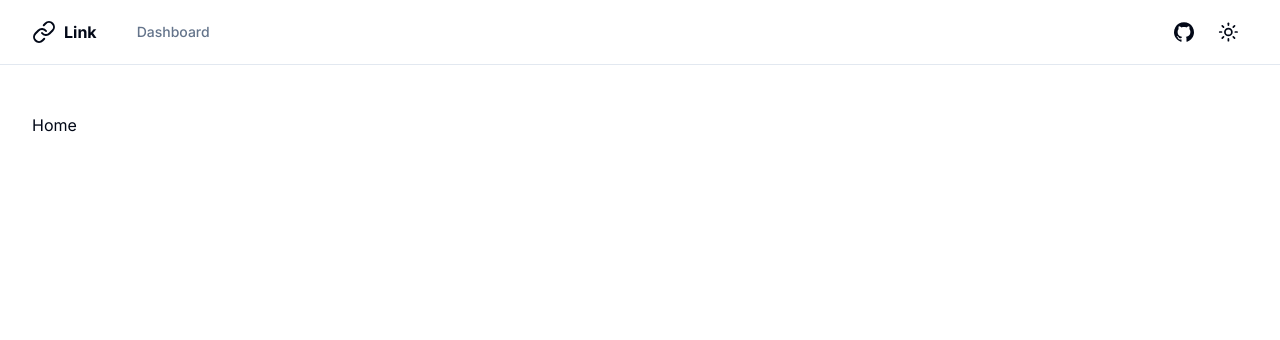
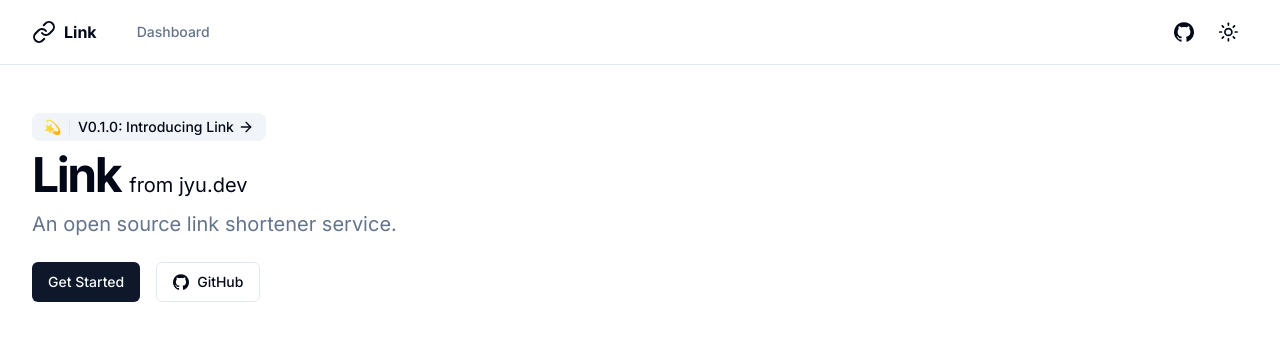
Before and after one commit to itsjoeoui/link, a Next.js app: page / in a window 1280 px wide. Shown: the top 340 px of the page. Built offline with nearby package versions, Linux system fonts and the light colour scheme.

Commit message:
homepage and better css

```diff
--- a/package.json
+++ b/package.json
@@ -13,6 +13,8 @@
     "@clerk/nextjs": "^4.27.1",
     "@hookform/resolvers": "^3.3.2",
     "@radix-ui/react-label": "^2.0.2",
+    "@radix-ui/react-scroll-area": "^1.0.5",
+    "@radix-ui/react-separator": "^1.0.3",
     "@radix-ui/react-slot": "^1.0.2",
     "@vercel/kv": "^1.0.0",
     "@vercel/postgres": "^0.5.1",
@@ -26,6 +28,7 @@
     "react": "^18.2.0",
     "react-dom": "^18.2.0",
     "react-hook-form": "^7.48.2",
+    "react-wrap-balancer": "^1.1.0",
     "sonner": "^1.2.0",
     "tailwind-merge": "^2.0.0",
     "tailwindcss-animate": "^1.0.7",
--- a/src/app/dashboard/page.tsx
+++ b/src/app/dashboard/page.tsx
@@ -34,8 +34,8 @@ export default async function Dashboard() {
       </div>
       <div className="py-3"></div>
 
-      <div className="grid grid-cols-3 gap-6">
-        <div className="col-span-1">
+      <div className="grid lg:grid-cols-3 gap-6">
+        <div className="lg:col-span-1 relative w-full overflow-auto">
           <Card>
             <CardHeader>
               <CardTitle>Create Link</CardTitle>
@@ -46,7 +46,7 @@ export default async function Dashboard() {
             </CardContent>
           </Card>
         </div>
-        <div className="col-span-2">
+        <div className="lg:col-span-2 relative w-full overflow-auto">
           <Card>
             <CardHeader>
               <CardTitle>Your Links</CardTitle>
--- a/src/app/layout.tsx
+++ b/src/app/layout.tsx
@@ -24,7 +24,7 @@ export default function RootLayout({
       <html lang="en" suppressHydrationWarning>
         <body
           className={cn(
-            "min-h-screen bg-backgrond font-sans antialiased",
+            "min-h-screen bg-backgrond font-sans antialiased max-w-screen",
             inter.variable,
           )}
           suppressHydrationWarning
--- a/src/app/page.tsx
+++ b/src/app/page.tsx
@@ -1,8 +1,58 @@
+import { Icons } from "@/components/icons";
+import {
+  PageHeader,
+  PageHeaderDescription,
+  PageHeaderHeading,
+} from "@/components/page-header";
+import { buttonVariants } from "@/components/ui/button";
+import { Separator } from "@/components/ui/separator";
+import { siteConfig } from "@/config/site";
+import { cn } from "@/utils/style";
+import { ArrowRightIcon } from "lucide-react";
+import Link from "next/link";
+import packageJson from "../../package.json";
+
 export default async function Home() {
   return (
     <div className="container">
-      <div className="py-6"></div>
-      <div>Home</div>
+      <PageHeader className="">
+        <Link
+          href="/dashboard"
+          className="inline-flex items-center rounded-lg bg-muted px-3 py-1 text-sm font-medium"
+        >
+          💫 <Separator className="mx-2 h-4" orientation="vertical" />{" "}
+          <span className="sm:hidden">
+            V{packageJson.version}: Introducing Link
+          </span>
+          <span className="hidden sm:inline">
+            V{packageJson.version}: Introducing Link
+          </span>
+          <ArrowRightIcon className="ml-1 h-4 w-4" />
+        </Link>
+        <PageHeaderHeading>
+          Link{" "}
+          <span className="font-normal text-xl tracking-normal leading-normal">
+            from jyu.dev
+          </span>
+        </PageHeaderHeading>
+        <PageHeaderDescription>
+          An open source link shortener service.
+        </PageHeaderDescription>
+        <div className="flex w-full items-center space-x-4 pb-8 pt-4 md:pb-10">
+          <Link href="/dashboard" className={cn(buttonVariants())}>
+            Get Started
+          </Link>
+          <Link
+            target="_blank"
+            rel="noreferrer"
+            href={siteConfig.links.github}
+            className={cn(buttonVariants({ variant: "outline" }))}
+          >
+            <Icons.gitHub className="mr-2 h-4 w-4" />
+            GitHub
+          </Link>
+        </div>
+      </PageHeader>
     </div>
   );
 }
--- a/src/components/dashboard/create-link.tsx
+++ b/src/components/dashboard/create-link.tsx
@@ -24,6 +24,7 @@ export function CreateLink() {
 
   useEffect(() => {
     form.setValue("alias", generateRandomAlias());
+    // eslint-disable-next-line react-hooks/exhaustive-deps
   }, []);
 
   const form = useForm<z.infer<typeof createLinkSchema>>({
--- a/src/components/dashboard/link-table.tsx
+++ b/src/components/dashboard/link-table.tsx
@@ -51,7 +51,7 @@ export async function LinkTable() {
       </TableCaption>
       <TableHeader>
         <TableRow>
-          <TableHead className="w-[100px]">Name</TableHead>
+          <TableHead className="">Name</TableHead>
           <TableHead>Destination</TableHead>
           <TableHead className="text-right">Actions</TableHead>
         </TableRow>
--- /dev/null
+++ b/src/components/page-header.tsx
@@ -0,0 +1,53 @@
+import Balance from "react-wrap-balancer";
+
+import { cn } from "@/utils/style";
+
+function PageHeader({
+  className,
+  children,
+  ...props
+}: React.HTMLAttributes<HTMLDivElement>) {
+  return (
+    <section
+      className={cn(
+        "flex max-w-[980px] flex-col items-start gap-2 pt-8 md:pt-12",
+        className,
+      )}
+      {...props}
+    >
+      {children}
+    </section>
+  );
+}
+
+function PageHeaderHeading({
+  className,
+  ...props
+}: React.HTMLAttributes<HTMLHeadingElement>) {
+  return (
+    <h1
+      className={cn(
+        "text-3xl font-bold leading-tight tracking-tighter md:text-5xl lg:leading-[1.1]",
+        className,
+      )}
+      {...props}
+    />
+  );
+}
+
+function PageHeaderDescription({
+  className,
+  ...props
+}: React.HTMLAttributes<HTMLParagraphElement>) {
+  return (
+    <Balance
+      className={cn(
+        "max-w-[750px] text-lg text-muted-foreground sm:text-xl",
+        className,
+      )}
+      {...props}
+    />
+  );
+}
+
+export { PageHeader, PageHeaderHeading, PageHeaderDescription };
--- /dev/null
+++ b/src/components/ui/separator.tsx
@@ -0,0 +1,31 @@
+"use client"
+
+import * as React from "react"
+import * as SeparatorPrimitive from "@radix-ui/react-separator"
+
+import { cn } from "@/utils/style"
+
+const Separator = React.forwardRef<
+  React.ElementRef<typeof SeparatorPrimitive.Root>,
+  React.ComponentPropsWithoutRef<typeof SeparatorPrimitive.Root>
+>(
+  (
+    { className, orientation = "horizontal", decorative = true, ...props },
+    ref
+  ) => (
+    <SeparatorPrimitive.Root
+      ref={ref}
+      decorative={decorative}
+      orientation={orientation}
+      className={cn(
+        "shrink-0 bg-border",
+        orientation === "horizontal" ? "h-[1px] w-full" : "h-full w-[1px]",
+        className
+      )}
+      {...props}
+    />
+  )
+)
+Separator.displayName = SeparatorPrimitive.Root.displayName
+
+export { Separator }
```
Also changed, not shown: 1 other file (tests, documents, lock files or other folders).
